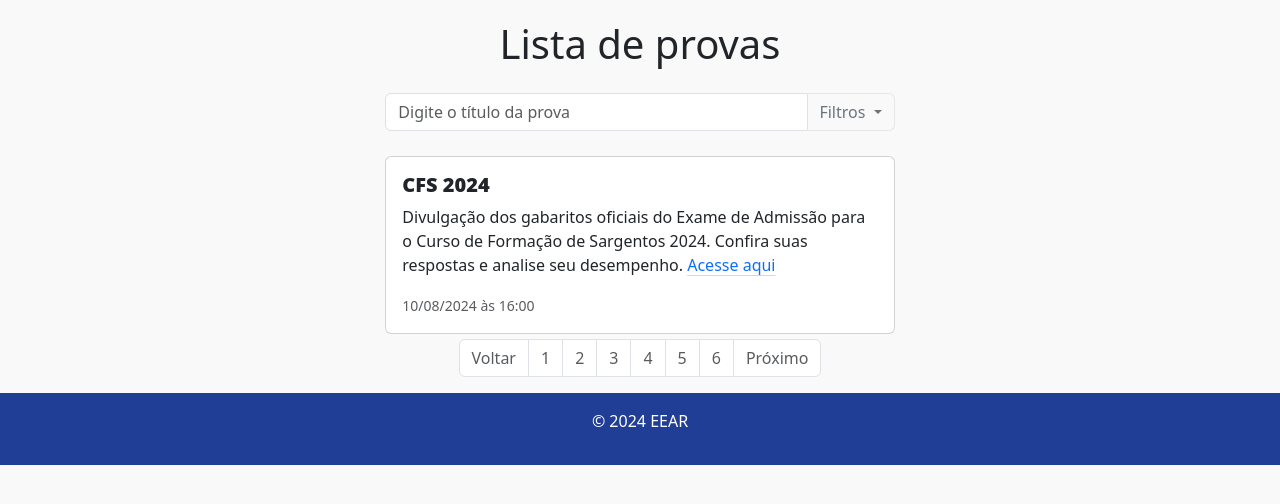
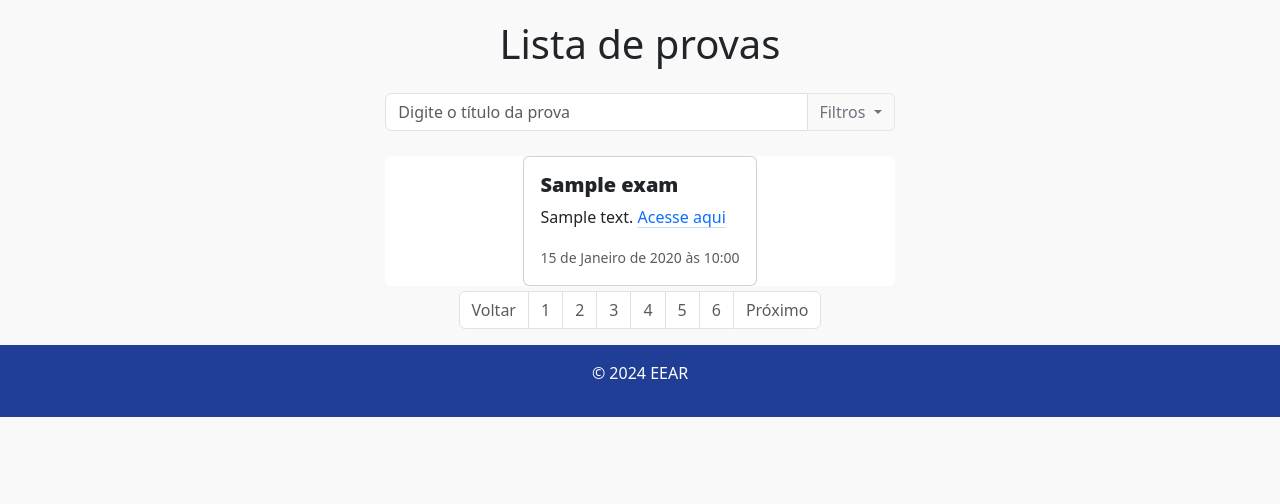
Before and after one commit to manoelcn/eear-backend, a Django app: page /exams/list/ in a window 1280 px wide. Shown: the part 127-631 px from the top of the page. Run offline with Django 5.2, Linux system fonts and the light colour scheme; tables that the repository leaves empty hold one stand-in row (values such as "Sample post"); some libraries are stand-ins or nearby versions.

Commit message:
usando dados do banco

```diff
--- a/exams/templates/exam_list.html
+++ b/exams/templates/exam_list.html
@@ -46,26 +46,34 @@
                         <li><a class="dropdown-item" href="semresultadoprova.html">Ano do Exame</a></li>
                         <li><a class="dropdown-item" href="semresultadoprova.html">Tipo de Curso</a></li>
                 </div>
+                {% if exam %}
+                    {% for prova in exam %}
                         <div class="card" style="margin-top: 25px; border:none">
                             <div class="card mx-auto cardnoticias">
                                 <div class="row g-0">
                                     <div class="col-md-12">
                                         <div class="card-body">
-                                    <h5 class="card-title">CFS 2024</h5>
-                                    <p class="card-text">Divulgação dos gabaritos oficiais do Exame de Admissão para o
-                                        Curso de
-                                        Formação de Sargentos 2024. Confira suas respostas e analise seu desempenho.
+                                            <h5 class="card-title">{{ prova.title }}</h5>
+                                            <p class="card-text">{{ prova.description }}
                                                 <a href="static/exemploprova.pdf"
                                                     class="link-primary link-offset-2 link-underline-opacity-25 link-underline-opacity-100-hover">Acesse
                                                     aqui</a>
                                             </p>
-                                    <p class="card-text"><small class="text-body-secondary">10/08/2024 às 16:00</small>
+                                            <p class="card-text"><small class="text-body-secondary">{{ prova.date_publication }}</small>
                                             </p>
                                         </div>
                                     </div>
                                 </div>
                             </div>
                         </div>
+                    {% endfor %}
+                {% else %}
+                    <div class="card" style="margin-top: 25px; border:none">
+                        <div class="card mx-auto cardnoticias-full">
+                            <p class="h5">Nenhum resultado encontrado</p>
+                        </div>
+                    </div>
+                {% endif %}
             </div>
             <div class="col-md-12 d-flex justify-content-center" style="margin-top: 5px;">
                 <nav aria-label="Page navigation example" class="mx-auto">
```
Lines whose indentation alone changed are shown as unchanged.
